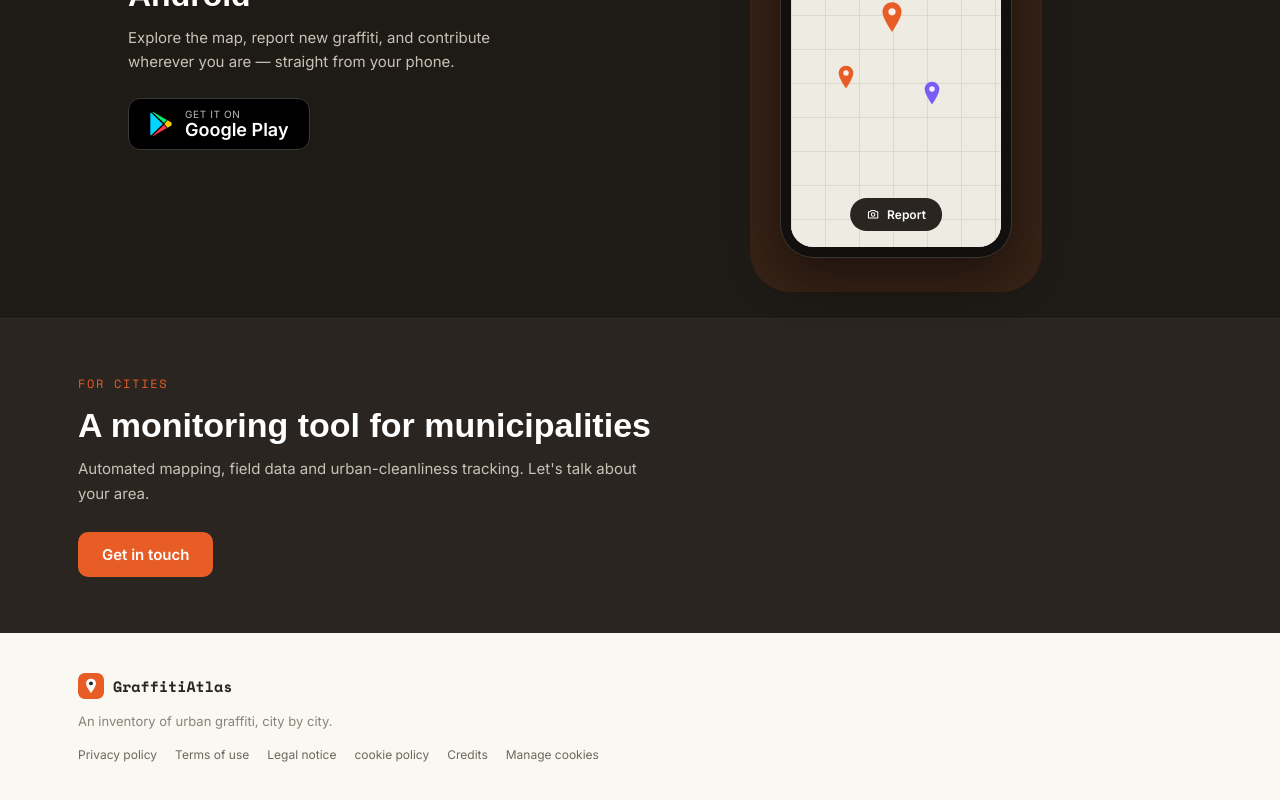
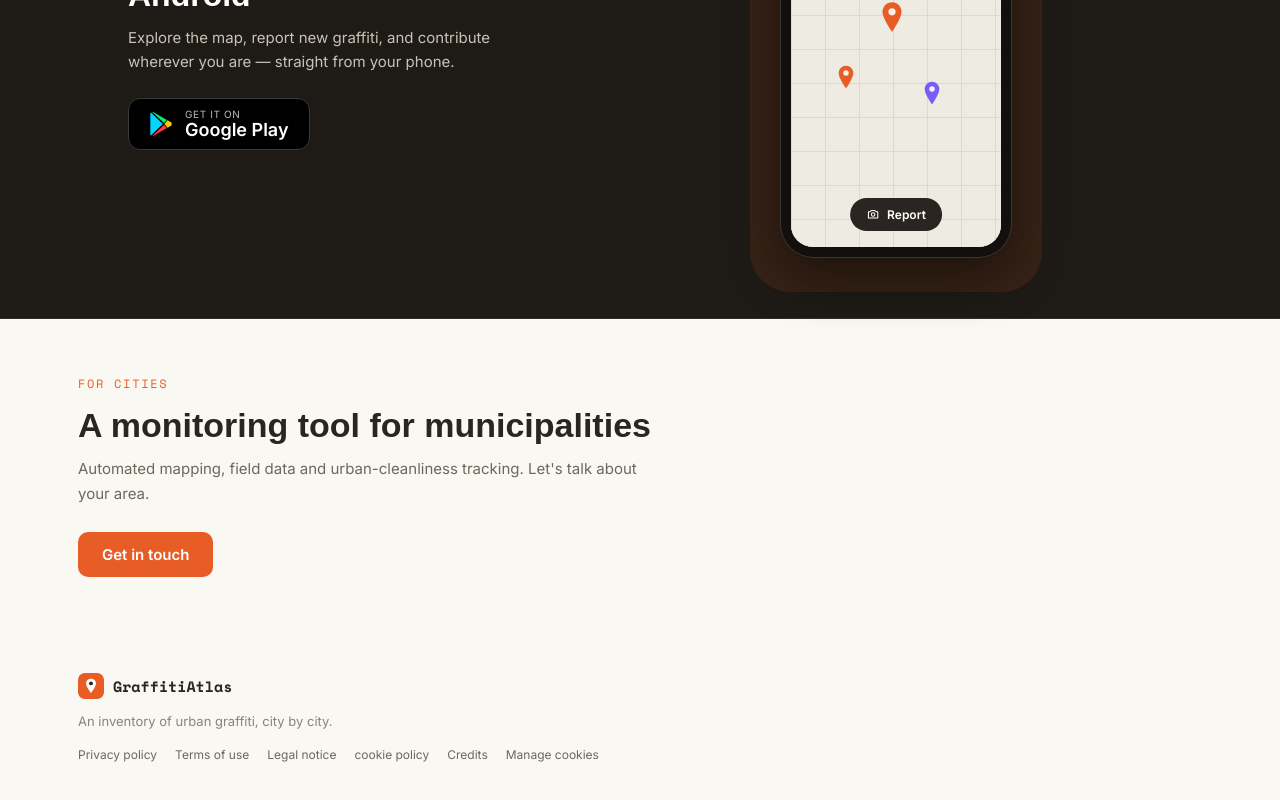
Before and after one commit to Rando360/graffiti-atlas, a React (Vite) app in the folder web/: page / in a window 1280 px wide. Shown: the part 1279-2079 px from the top of the page. Built offline with nearby package versions, Linux system fonts and the light colour scheme; no server answers; what @capacitor/core would draw is missing.

Commit message:
Landing: lighten For cities band to match page

```diff
--- a/web/src/landing.css
+++ b/web/src/landing.css
@@ -148,7 +148,7 @@
 .lp-card p { font-size: 14px; line-height: 1.6; color: var(--ink-2); }
 
 /* ── Municipal band ── */
-.lp-muni { background: var(--ink); color: #fff; }
+.lp-muni { background: var(--bg); color: var(--ink); }
 .lp-muni-inner {
   max-width: 1180px; margin: 0 auto; padding: 56px 28px;
   display: flex; flex-direction: column; align-items: flex-start;
@@ -158,7 +158,7 @@
   text-transform: uppercase; color: var(--accent); margin-bottom: 14px;
 }
 .lp-muni-title { font-family: 'Space Grotesk', sans-serif; font-size: clamp(24px, 3vw, 34px); font-weight: 700; margin-bottom: 12px; }
-.lp-muni-desc { font-size: 15px; line-height: 1.65; color: #C9C2B6; max-width: 560px; margin-bottom: 26px; }
+.lp-muni-desc { font-size: 15px; line-height: 1.65; color: var(--ink-2); max-width: 560px; margin-bottom: 26px; }
 .lp-muni-cta {
   background: var(--accent); color: #fff; text-decoration: none;
   border-radius: 10px; padding: 13px 24px; font-size: 15px; font-weight: 600;
```
